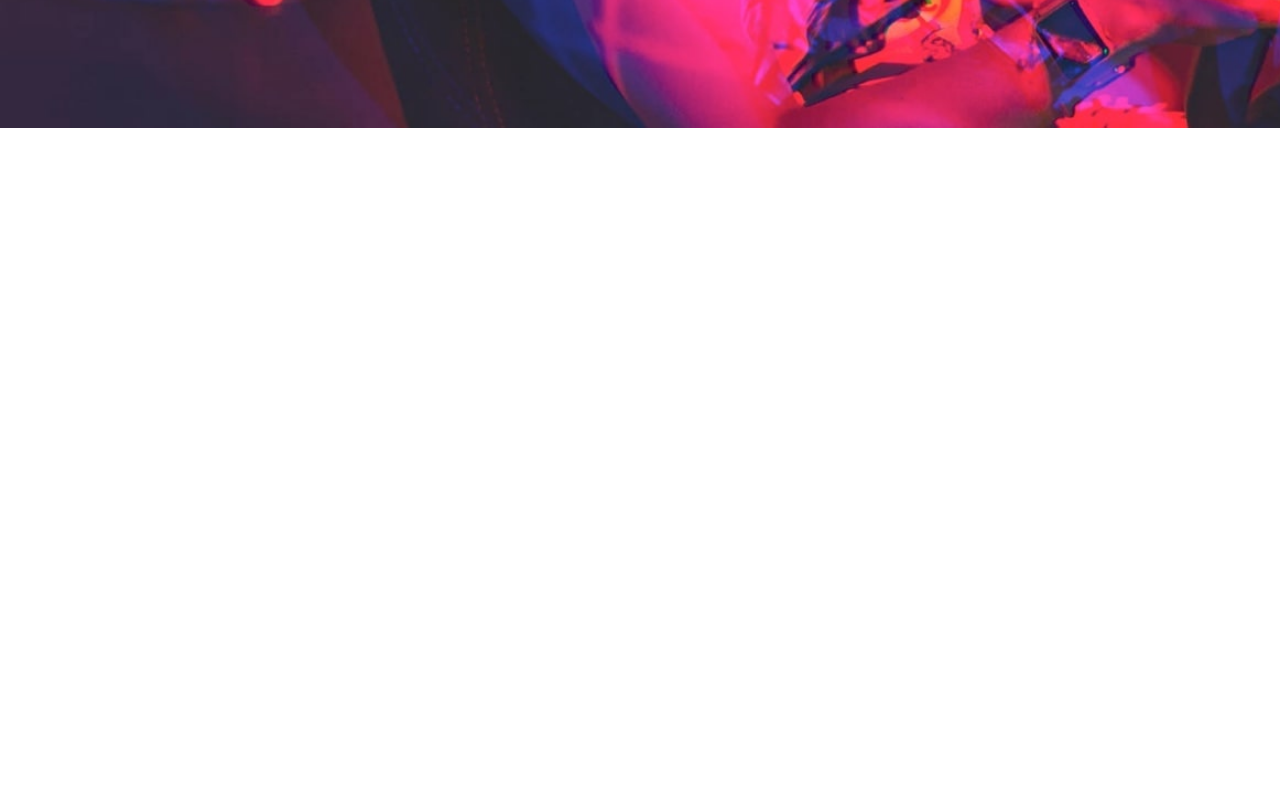
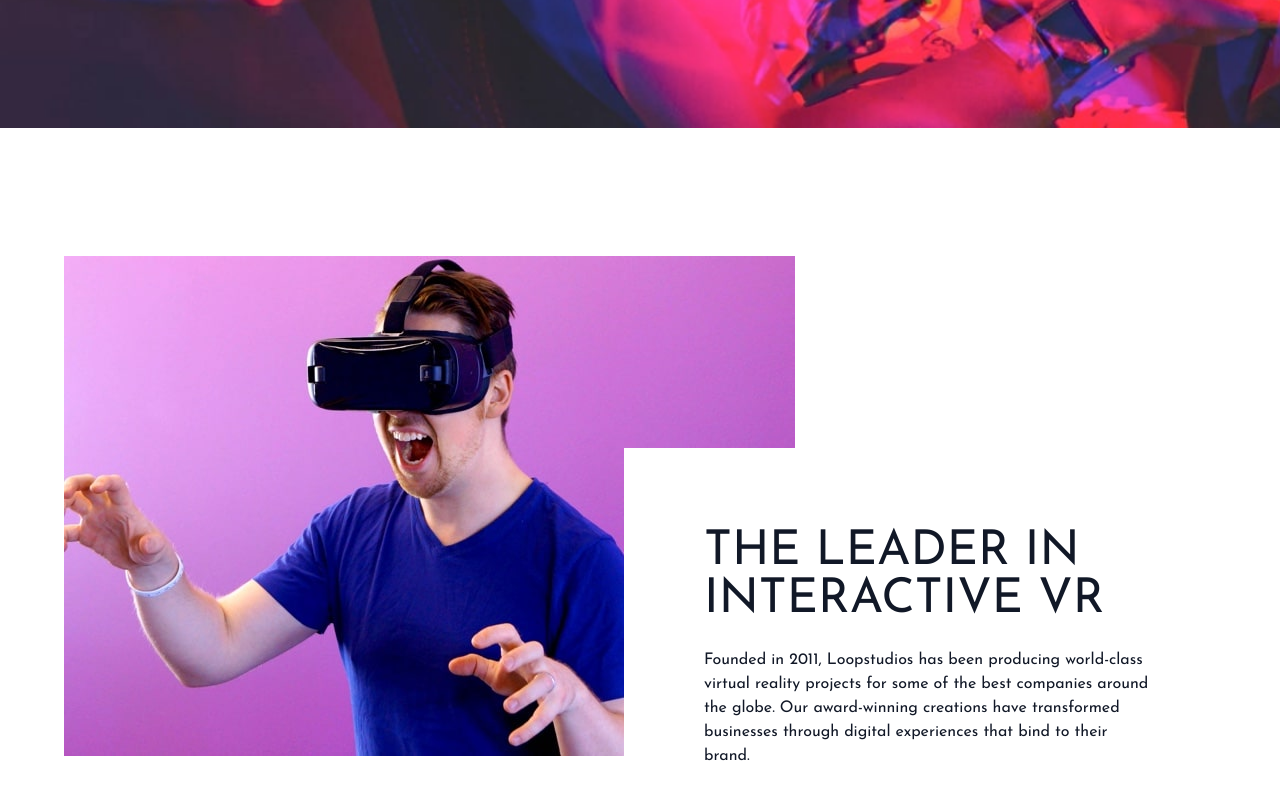
Before and after one commit to HosseinHeydarpour/loopstudios, an Angular app: page / in a window 1280 px wide. Shown: the part 588-1388 px from the top of the page. Before the commit the page ends 800 px from the top, so only its background shows below. Built offline with nearby package versions, Linux system fonts and the light colour scheme.

Commit message:
feat: add features component

```diff
--- a/src/app/app.component.html
+++ b/src/app/app.component.html
@@ -1 +1,2 @@
 <app-hero heroTitle="Impressive Experiences That Deliver"></app-hero>
+<app-features></app-features>
--- a/src/app/app.component.ts
+++ b/src/app/app.component.ts
@@ -1,11 +1,12 @@
 import { Component } from '@angular/core';
 import { RouterOutlet } from '@angular/router';
 import { HeroComponent } from './features/home/hero/hero.component';
+import { FeaturesComponent } from './features/home/features/features.component';
 
 @Component({
   selector: 'app-root',
   standalone: true,
-  imports: [RouterOutlet, HeroComponent],
+  imports: [RouterOutlet, HeroComponent, FeaturesComponent],
   templateUrl: './app.component.html',
   styleUrl: './app.component.scss',
 })
--- a/src/app/features/home/features/features.component.html
+++ b/src/app/features/home/features/features.component.html
@@ -1 +1,24 @@
-<p>features works!</p>
+<div id="feature">
+  <!-- Feature Container -->
+  <div
+    class="relative container flex flex-col max-w-6xl mx-auto my-32 px-6 text-gray-900 md:flex-row md:px-0"
+  >
+    <!-- Image -->
+    <img src="images/desktop/image-interactive.jpg" alt="" />
+
+    <!-- Text Container -->
+    <div class="top-48 pr-0 bg-white md:absolute md:right-0 md:py-20 md:pl-20">
+      <h2
+        class="max-w-lg mt-10 mb-6 font-sans text-4xl text-center text-gray-900 uppercase md:text-5xl md:mt-0 md:text-left"
+      >
+        The leader in interactive VR
+      </h2>
+      <p class="max-w-md text-center md:text-left">
+        Founded in 2011, Loopstudios has been producing world-class virtual
+        reality projects for some of the best companies around the globe. Our
+        award-winning creations have transformed businesses through digital
+        experiences that bind to their brand.
+      </p>
+    </div>
+  </div>
+</div>
```
Also changed, not shown: 1 other file (tests, documents, lock files or other folders).
